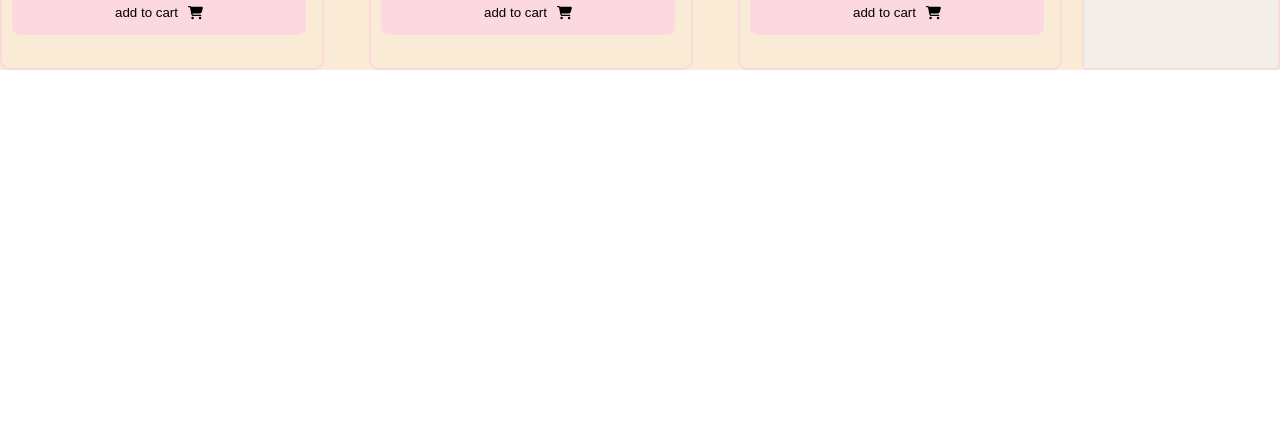
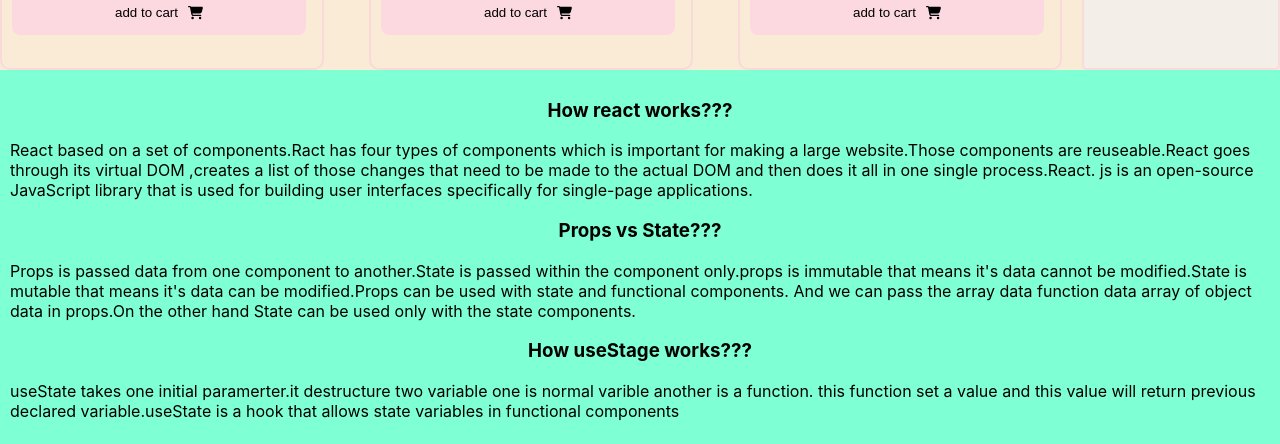
Before and after one commit to abdurrahaman4363/lucky-one-assignment-8, a React (Create React App) app: page / in a window 1280 px wide. Shown: the part 2292-2736 px from the top of the page. Before the commit the page ends 2362 px from the top, so only its background shows below. Built offline with nearby package versions, Linux system fonts and the light colour scheme.

Commit message:
question answer complete

```diff
--- a/src/App.js
+++ b/src/App.js
@@ -2,12 +2,14 @@ import logo from './logo.svg';
 import './App.css';
 import Header from './components/Header/Header';
 import Shop from './components/Shop/Shop';
+import Footer from './components/Footer/Footer';
 
 function App() {
   return (
     <div className="App">
       <Header></Header>
       <Shop></Shop>
+      <Footer></Footer>
     </div>
   );
 }
--- a/src/components/Cart/Cart.js
+++ b/src/components/Cart/Cart.js
@@ -3,12 +3,6 @@ import Product from '../Product/Product';
 import './Cart.css'
 
 const Cart = ({cart}) => {
-// console.log(cart);
-/* let name;
-for(const product of cart){
-    name =product.name;
-} */
-
 const productName = cart.map(product =>product.name)
 // console.log(productName);
     return (
--- /dev/null
+++ b/src/components/Footer/Footer.css
@@ -0,0 +1,5 @@
+.footer{
+    text-align: center;
+    background-color: aquamarine;
+    padding: 10px;
+}
--- /dev/null
+++ b/src/components/Footer/Footer.js
@@ -0,0 +1,16 @@
+import React from 'react';
+import './Footer.css'
+const Footer = () => {
+    return (
+        <div className='footer'>
+            <h3>How react works???</h3>
+            <p style={{textAlign:'left'}}>React based on a set of components.Ract has four types of components which is important for making a large website.Those components are reuseable.React goes through its virtual DOM ,creates a list of those changes that need to be made to the actual DOM and then does it all in one single process.React. js is an open-source JavaScript library that is used for building user interfaces specifically for single-page applications.</p>
+            <h3>Props vs State???</h3>
+            <p style={{textAlign:'left'}}>Props is passed data from one component to another.State is passed within the component only.props is immutable that means it's data cannot be modified.State is mutable that means it's data can be modified.Props can be used with state and functional components. And we can pass the array data function data array of object data in props.On the other hand State can be used only with the state components.</p>
+            <h3>How useStage works???</h3>
+            <p style={{textAlign:'left'}}>useState takes one initial paramerter.it destructure two variable one is normal varible another is a function. this function set a value and this value will return previous declared variable.useState is a hook that allows state variables in functional components </p>
+        </div>
+    );
+};
+
+export default Footer;
```
Also changed, not shown: 1 other file (tests, documents, lock files or other folders).
